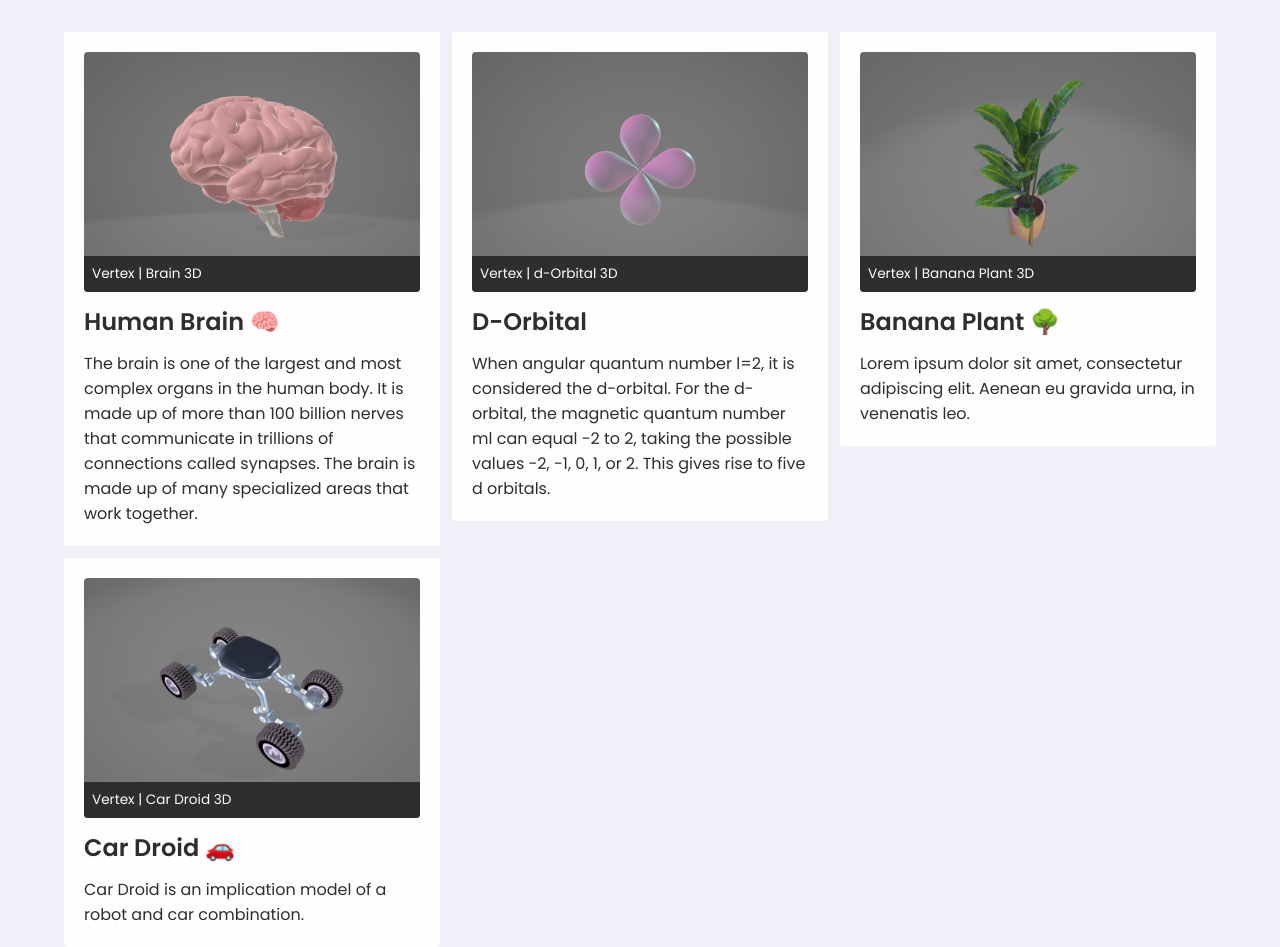
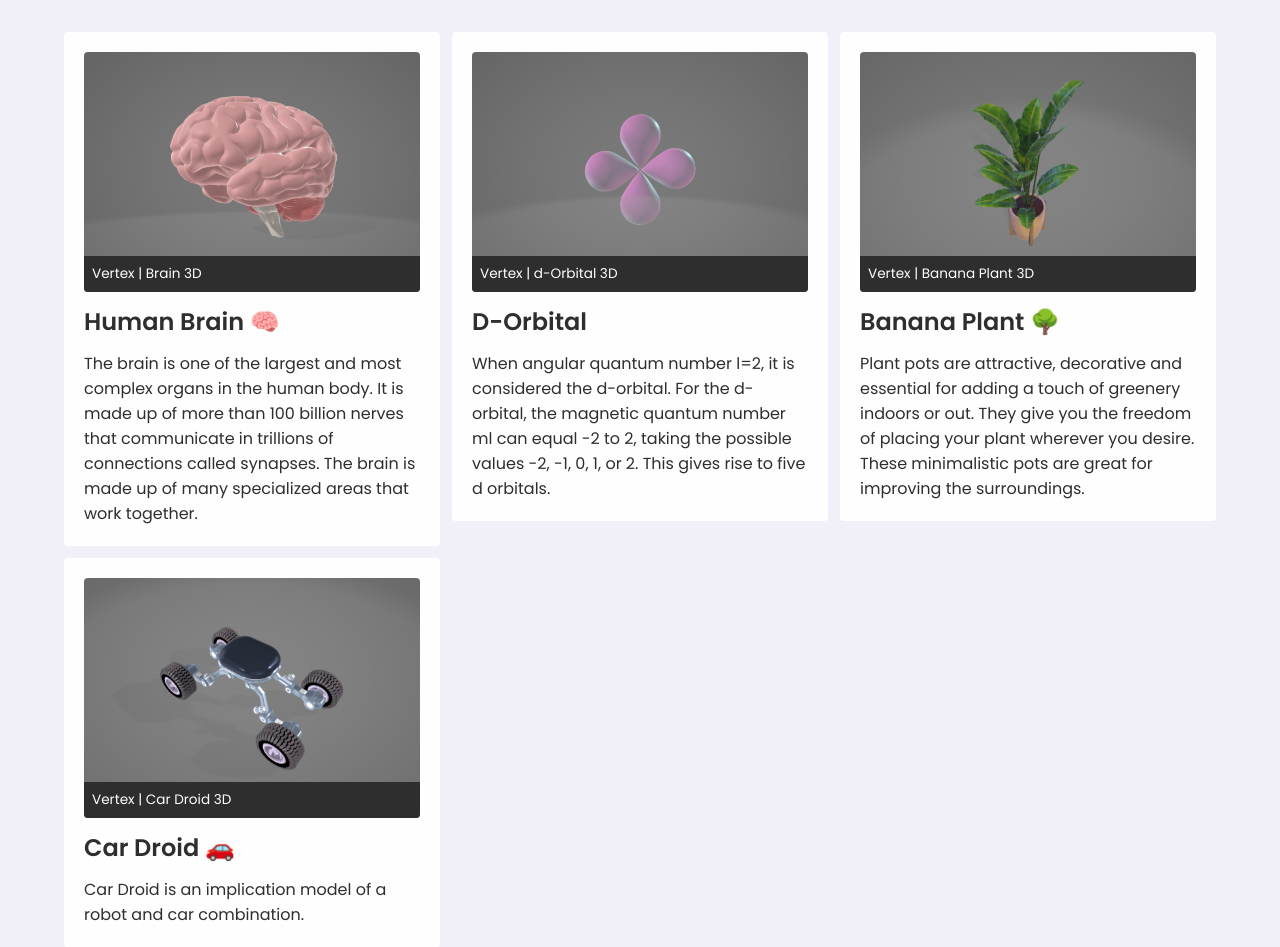
Before and after one commit to cureofdeath/Vector, a plain HTML site: page index.html in a window 1280 px wide. Drawn offline with Linux system fonts and the light colour scheme.

Commit message:
Update index.html

```diff
--- a/index.html
+++ b/index.html
@@ -50,7 +50,7 @@
           </figure>
           <div class="card-body">
             <h2 class="card-title">Banana Plant 🌳</h2>
-            <p class="card-text">Lorem ipsum dolor sit amet, consectetur adipiscing elit. Aenean eu gravida urna, in venenatis leo.</p>
+            <p class="card-text">Plant pots are attractive, decorative and essential for adding a touch of greenery indoors or out. They give you the freedom of placing your plant wherever you desire. These minimalistic pots are great for improving the surroundings.</p>
           </div>
         </article>
       </a>
```
